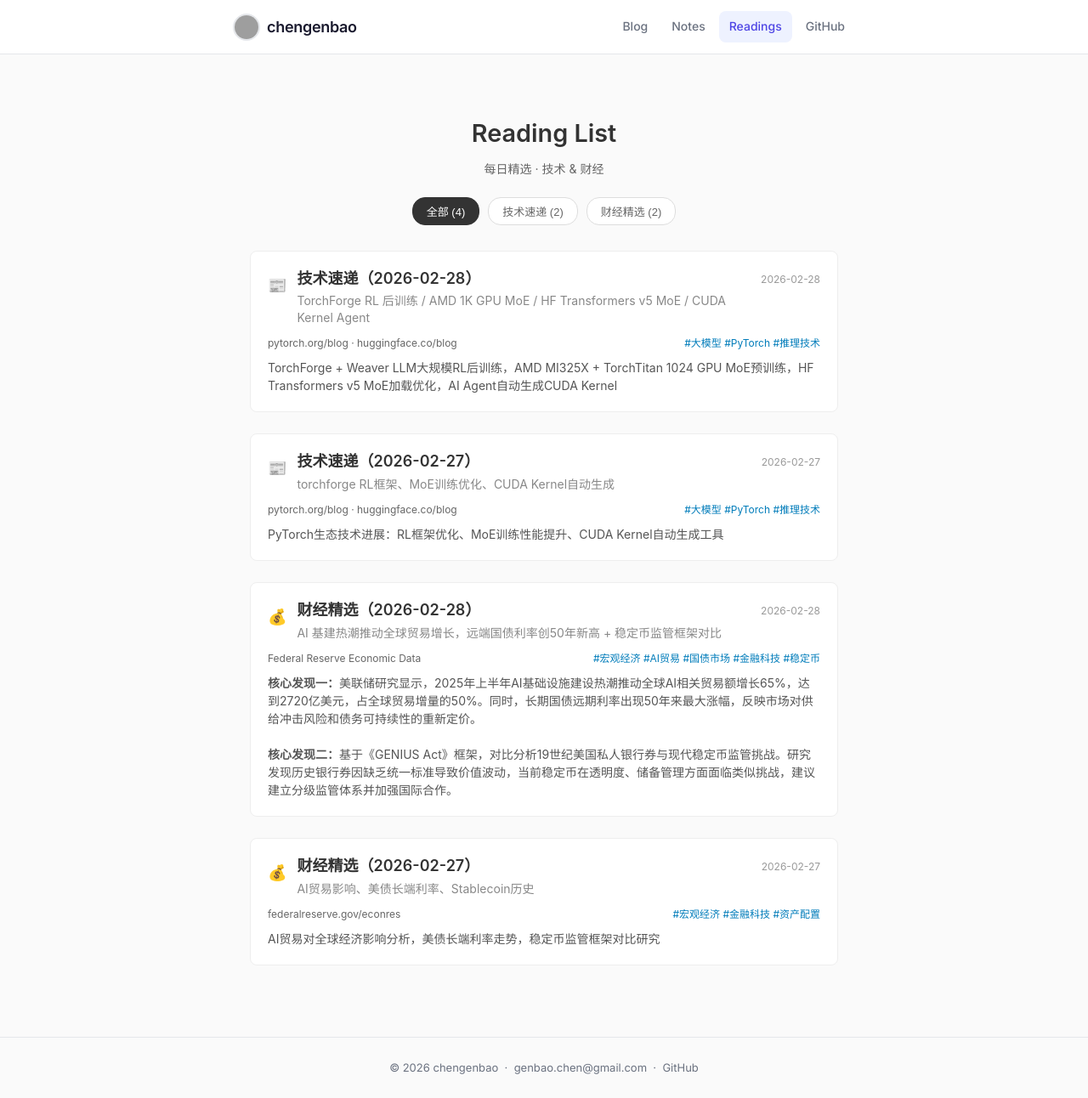
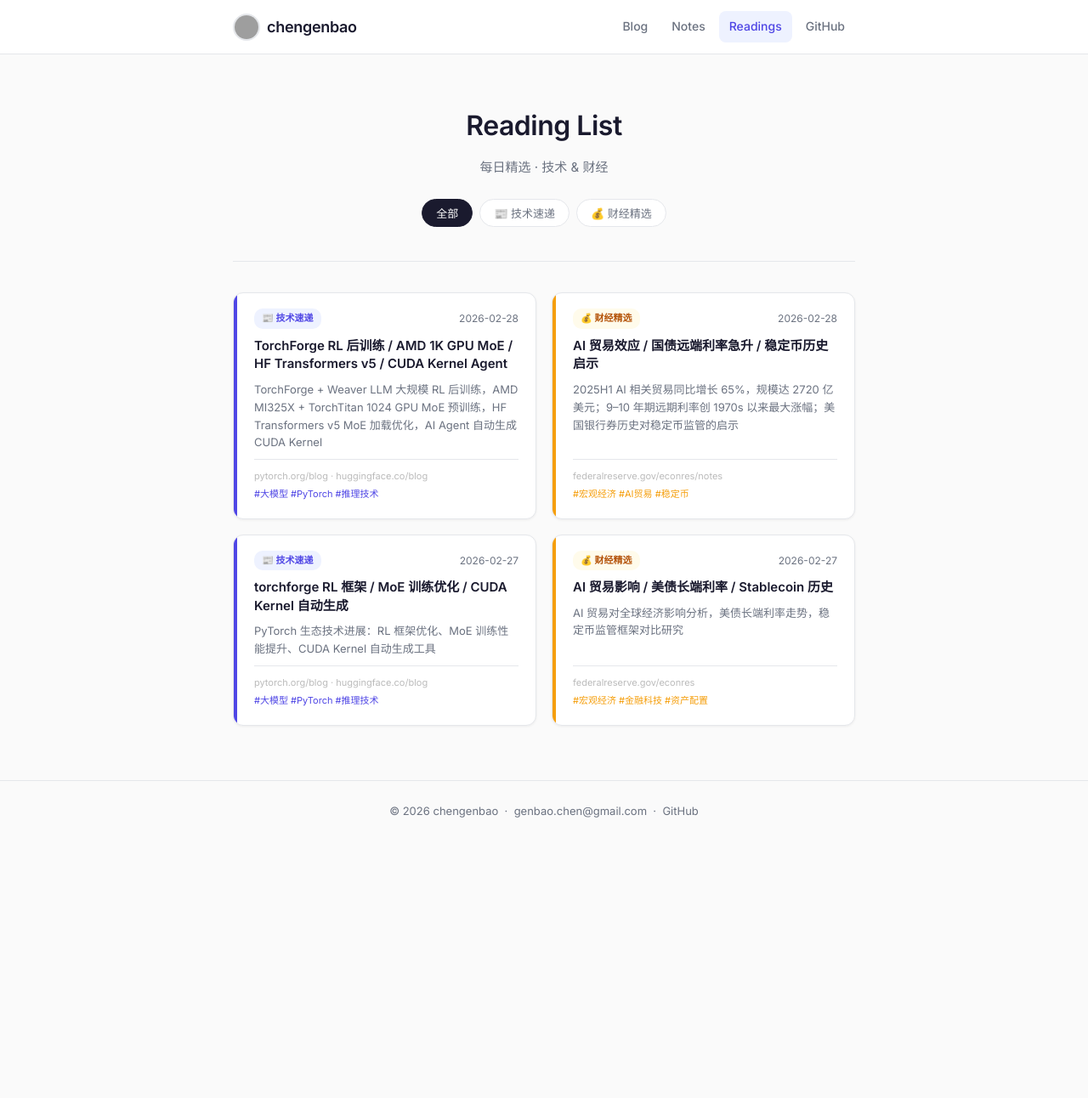
Before and after one commit to chengenbao/chengenbao.github.io, a Jekyll site: the page built from reading-list/index.md, in a window 1280 px wide. Shown: the whole page at 85% size. Built offline with Jekyll 4.4.1, drawn with Linux system fonts in a browser that asks for light colours; after the commit the page ends 989 px from its top, so only the background shows below that; grey boxes are pictures that could not be loaded.

Commit message:
feat: 重新设计 reading-list 列表页（卡片网格）和详情页（新 reading layout）样式

```diff
--- a/reading-list/index.md
+++ b/reading-list/index.md
@@ -4,254 +4,166 @@ title: "Reading List"
 permalink: /reading-list/
 ---
 
-<div class="reading-list">
-  <div class="header">
+<div class="rl-page">
+  <div class="rl-hero">
     <h1>Reading List</h1>
-    <p>每日精选 · 技术 & 财经</p>
-    <div class="filters">
-      <button class="filter-btn active" data-filter="all">全部 (4)</button>
-      <button class="filter-btn" data-filter="tech">技术速递 (2)</button>
-      <button class="filter-btn" data-filter="finance">财经精选 (2)</button>
+    <p>每日精选 · 技术 &amp; 财经</p>
+    <div class="rl-filters">
+      <button class="rl-filter active" data-filter="all">全部</button>
+      <button class="rl-filter" data-filter="tech">📰 技术速递</button>
+      <button class="rl-filter" data-filter="finance">💰 财经精选</button>
     </div>
   </div>
 
-  <div class="articles">
-    <article class="article tech">
-      <div class="article-header">
-        <span class="icon">📰</span>
-        <div class="titles">
-          <h2 class="main-title"><a href="/reading-list/2026-02-28-tech/">技术速递（2026-02-28）</a></h2>
-          <p class="sub-title">TorchForge RL 后训练 / AMD 1K GPU MoE / HF Transformers v5 MoE / CUDA Kernel Agent</p>
+  <div class="rl-grid">
+
+    <a class="rl-card tech" href="/reading-list/2026-02-28-tech/">
+      <div class="rl-accent"></div>
+      <div class="rl-body">
+        <div class="rl-top">
+          <span class="rl-badge tech">📰 技术速递</span>
+          <time>2026-02-28</time>
         </div>
-        <time>2026-02-28</time>
+        <h2>TorchForge RL 后训练 / AMD 1K GPU MoE / HF Transformers v5 / CUDA Kernel Agent</h2>
+        <p>TorchForge + Weaver LLM 大规模 RL 后训练，AMD MI325X + TorchTitan 1024 GPU MoE 预训练，HF Transformers v5 MoE 加载优化，AI Agent 自动生成 CUDA Kernel</p>
+        <div class="rl-meta">
+          <span class="rl-source">pytorch.org/blog · huggingface.co/blog</span>
+          <span class="rl-tags">#大模型 #PyTorch #推理技术</span>
+        </div>
       </div>
-      <div class="meta">
-        <span class="source">pytorch.org/blog · huggingface.co/blog</span>
-        <span class="tags">#大模型 #PyTorch #推理技术</span>
+    </a>
+
+    <a class="rl-card finance" href="/reading-list/2026-02-28-finance/">
+      <div class="rl-accent"></div>
+      <div class="rl-body">
+        <div class="rl-top">
+          <span class="rl-badge finance">💰 财经精选</span>
+          <time>2026-02-28</time>
+        </div>
+        <h2>AI 贸易效应 / 国债远端利率急升 / 稳定币历史启示</h2>
+        <p>2025H1 AI 相关贸易同比增长 65%，规模达 2720 亿美元；9–10 年期远期利率创 1970s 以来最大涨幅；美国银行券历史对稳定币监管的启示</p>
+        <div class="rl-meta">
+          <span class="rl-source">federalreserve.gov/econres/notes</span>
+          <span class="rl-tags">#宏观经济 #AI贸易 #稳定币</span>
+        </div>
       </div>
-      <p class="summary">TorchForge + Weaver LLM大规模RL后训练，AMD MI325X + TorchTitan 1024 GPU MoE预训练，HF Transformers v5 MoE加载优化，AI Agent自动生成CUDA Kernel</p>
-    </article>
+    </a>
 
-    <article class="article tech">
-      <div class="article-header">
-        <span class="icon">📰</span>
-        <div class="titles">
-          <h2 class="main-title"><a href="/reading-list/2026-02-27-tech/">技术速递（2026-02-27）</a></h2>
-          <p class="sub-title">torchforge RL框架、MoE训练优化、CUDA Kernel自动生成</p>
+    <a class="rl-card tech" href="/reading-list/2026-02-27-tech/">
+      <div class="rl-accent"></div>
+      <div class="rl-body">
+        <div class="rl-top">
+          <span class="rl-badge tech">📰 技术速递</span>
+          <time>2026-02-27</time>
         </div>
-        <time>2026-02-27</time>
+        <h2>torchforge RL 框架 / MoE 训练优化 / CUDA Kernel 自动生成</h2>
+        <p>PyTorch 生态技术进展：RL 框架优化、MoE 训练性能提升、CUDA Kernel 自动生成工具</p>
+        <div class="rl-meta">
+          <span class="rl-source">pytorch.org/blog · huggingface.co/blog</span>
+          <span class="rl-tags">#大模型 #PyTorch #推理技术</span>
+        </div>
       </div>
-      <div class="meta">
-        <span class="source">pytorch.org/blog · huggingface.co/blog</span>
-        <span class="tags">#大模型 #PyTorch #推理技术</span>
+    </a>
+
+    <a class="rl-card finance" href="/reading-list/2026-02-27-finance/">
+      <div class="rl-accent"></div>
+      <div class="rl-body">
+        <div class="rl-top">
+          <span class="rl-badge finance">💰 财经精选</span>
+          <time>2026-02-27</time>
+        </div>
+        <h2>AI 贸易影响 / 美债长端利率 / Stablecoin 历史</h2>
+        <p>AI 贸易对全球经济影响分析，美债长端利率走势，稳定币监管框架对比研究</p>
+        <div class="rl-meta">
+          <span class="rl-source">federalreserve.gov/econres</span>
+          <span class="rl-tags">#宏观经济 #金融科技 #资产配置</span>
+        </div>
       </div>
-      <p class="summary">PyTorch生态技术进展：RL框架优化、MoE训练性能提升、CUDA Kernel自动生成工具</p>
-    </article>
+    </a>
 
-    <article class="article finance">
-      <div class="article-header">
-        <span class="icon">💰</span>
-        <div class="titles">
-          <h2 class="main-title"><a href="/reading-list/2026-02-28-finance/">财经精选（2026-02-28）</a></h2>
-          <p class="sub-title">AI 基建热潮推动全球贸易增长，远端国债利率创50年新高 + 稳定币监管框架对比</p>
-        </div>
-        <time>2026-02-28</time>
-      </div>
-      <div class="meta">
-        <span class="source"><a href="https://www.federalreserve.gov/econres/notes/" target="_blank">Federal Reserve Economic Data</a></span>
-        <span class="tags">#宏观经济 #AI贸易 #国债市场 #金融科技 #稳定币</span>
-      </div>
-      <p class="summary"><strong>核心发现一：</strong>美联储研究显示，2025年上半年AI基础设施建设热潮推动全球AI相关贸易额增长65%，达到2720亿美元，占全球贸易增量的50%。同时，长期国债远期利率出现50年来最大涨幅，反映市场对供给冲击风险和债务可持续性的重新定价。<br><br><strong>核心发现二：</strong>基于《GENIUS Act》框架，对比分析19世纪美国私人银行券与现代稳定币监管挑战。研究发现历史银行券因缺乏统一标准导致价值波动，当前稳定币在透明度、储备管理方面面临类似挑战，建议建立分级监管体系并加强国际合作。</p>
-    </article>
-
-    <article class="article finance">
-      <div class="article-header">
-        <span class="icon">💰</span>
-        <div class="titles">
-          <h2 class="main-title"><a href="/reading-list/2026-02-27-finance/">财经精选（2026-02-27）</a></h2>
-          <p class="sub-title">AI贸易影响、美债长端利率、Stablecoin历史</p>
-        </div>
-        <time>2026-02-27</time>
-      </div>
-      <div class="meta">
-        <span class="source">federalreserve.gov/econres</span>
-        <span class="tags">#宏观经济 #金融科技 #资产配置</span>
-      </div>
-      <p class="summary">AI贸易对全球经济影响分析，美债长端利率走势，稳定币监管框架对比研究</p>
-    </article>
   </div>
 </div>
 
 <style>
-.reading-list {
-  max-width: 800px;
-  margin: 0 auto;
-  padding: 20px;
-  font-family: -apple-system, BlinkMacSystemFont, "Segoe UI", Roboto, sans-serif;
+.rl-page { max-width: 900px; margin: 0 auto; }
+
+/* Hero */
+.rl-hero { text-align: center; padding: 8px 0 40px; margin-bottom: 36px; border-bottom: 1px solid var(--border); }
+.rl-hero h1 { font-size: 2em; font-weight: 700; letter-spacing: -.5px; color: var(--text); margin-bottom: 8px; }
+.rl-hero > p { color: var(--muted); font-size: 15px; margin-bottom: 24px; }
+
+/* Filters */
+.rl-filters { display: flex; justify-content: center; gap: 8px; flex-wrap: wrap; }
+.rl-filter {
+  padding: 6px 16px; border: 1.5px solid var(--border); border-radius: 20px;
+  background: var(--surface); color: var(--muted); font-size: 13px; font-weight: 500;
+  cursor: pointer; transition: all .15s; outline: none; font-family: var(--sans);
+}
+.rl-filter:hover { border-color: var(--accent); color: var(--accent); }
+.rl-filter.active { background: var(--text); border-color: var(--text); color: #fff; }
+
+/* Grid */
+.rl-grid { display: grid; grid-template-columns: 1fr 1fr; gap: 18px; }
+@media (max-width: 620px) { .rl-grid { grid-template-columns: 1fr; } }
+
+/* Card */
+.rl-card {
+  display: flex; border-radius: var(--rl); border: 1px solid var(--border);
+  background: var(--surface); text-decoration: none; color: var(--text); overflow: hidden;
+  box-shadow: 0 1px 3px rgba(0,0,0,.06);
+  transition: transform .18s ease, box-shadow .18s ease, border-color .18s ease;
+}
+.rl-card:hover {
+  transform: translateY(-3px);
+  box-shadow: 0 8px 24px rgba(0,0,0,.09);
+  border-color: var(--accent);
 }
 
-.header {
-  text-align: center;
-  margin-bottom: 30px;
+/* Accent bar */
+.rl-accent { width: 4px; flex-shrink: 0; }
+.rl-card.tech .rl-accent    { background: var(--accent); }
+.rl-card.finance .rl-accent { background: #f59e0b; }
+
+/* Body */
+.rl-body { padding: 18px 20px; display: flex; flex-direction: column; gap: 9px; flex: 1; min-width: 0; }
+
+/* Top row */
+.rl-top { display: flex; align-items: center; justify-content: space-between; gap: 8px; }
+.rl-badge {
+  font-size: 11px; font-weight: 600; padding: 2px 9px; border-radius: 10px; white-space: nowrap;
 }
+.rl-badge.tech    { background: var(--accent-bg); color: var(--accent); }
+.rl-badge.finance { background: #fffbeb; color: #b45309; }
+.rl-top time { font-size: 12px; color: var(--muted); white-space: nowrap; }
 
-.header h1 {
-  font-size: 1.8em;
-  color: #333;
-  margin: 0 0 5px 0;
-  font-weight: 600;
-}
+/* Title */
+.rl-body h2 { font-size: 15px; font-weight: 600; color: var(--text); margin: 0; line-height: 1.45; }
+.rl-card:hover .rl-body h2 { color: var(--accent); }
 
-.header p {
-  color: #666;
-  margin: 0 0 20px 0;
-  font-size: 14px;
-}
+/* Summary */
+.rl-body > p { font-size: 13px; color: var(--muted); margin: 0; line-height: 1.6; flex: 1; }
 
-.filters {
-  display: flex;
-  justify-content: center;
-  gap: 10px;
-}
-
-.filter-btn {
-  padding: 6px 16px;
-  border: 1px solid #ddd;
-  background: white;
-  color: #666;
-  border-radius: 15px;
-  cursor: pointer;
-  font-size: 13px;
-  transition: all 0.2s;
-}
-
-.filter-btn:hover {
-  border-color: #999;
-}
-
-.filter-btn.active {
-  background: #333;
-  color: white;
-  border-color: #333;
-}
-
-.articles {
-  display: flex;
-  flex-direction: column;
-  gap: 25px;
-}
-
-.article {
-  padding: 20px;
-  border: 1px solid #eee;
-  border-radius: 8px;
-  background: white;
-}
-
-.article.tech {
-  border-left: 1px solid #eee;
-}
-
-.article.finance {
-  border-left: 1px solid #eee;
-}
-
-.article-header {
-  display: flex;
-  align-items: flex-start;
-  gap: 12px;
-  margin-bottom: 10px;
-}
-
-.icon {
-  font-size: 18px;
-  margin-top: 4px;
-}
-
-.titles {
-  flex: 1;
-}
-
-.main-title {
-  margin: 0 0 5px 0;
-  font-size: 18px;
-  font-weight: 600;
-  line-height: 1.3;
-}
-
-.main-title a {
-  color: #333;
-  text-decoration: none;
-}
-
-.main-title a:hover {
-  color: #007cba;
-}
-
-.sub-title {
-  margin: 0;
-  font-size: 14px;
-  color: #888;
-  line-height: 1.4;
-}
-
-time {
-  color: #999;
-  font-size: 12px;
-  white-space: nowrap;
-  margin-top: 2px;
-}
-
-.meta {
-  display: flex;
-  justify-content: space-between;
-  align-items: center;
-  margin-bottom: 8px;
-  font-size: 12px;
-}
-
-.source {
-  color: #666;
-}
-
-.source a {
-  color: #666;
-  text-decoration: none;
-}
-
-.source a:hover {
-  color: #007cba;
-  text-decoration: underline;
-}
-
-.tags {
-  color: #007cba;
-}
-
-.summary {
-  margin: 0;
-  color: #555;
-  font-size: 14px;
-  line-height: 1.5;
-}
+/* Meta */
+.rl-meta { display: flex; flex-direction: column; gap: 2px; padding-top: 10px; border-top: 1px solid var(--border); }
+.rl-source { font-size: 11px; color: #bbb; }
+.rl-tags { font-size: 11px; }
+.rl-card.tech    .rl-tags { color: var(--accent); }
+.rl-card.finance .rl-tags { color: #f59e0b; }
 </style>
 
 <script>
- document.querySelectorAll('.filter-btn').forEach(btn => {
-  btn.addEventListener('click', () => {
-    document.querySelectorAll('.filter-btn').forEach(b => b.classList.remove('active'));
-    btn.classList.add('active');
-
-    const filter = btn.dataset.filter;
-    const articles = document.querySelectorAll('.article');
-
-    articles.forEach(article => {
-      if (filter === 'all' || article.classList.contains(filter)) {
-        article.style.display = 'block';
-      } else {
-        article.style.display = 'none';
-      }
+(function(){
+  var btns = document.querySelectorAll('.rl-filter');
+  var cards = document.querySelectorAll('.rl-card');
+  btns.forEach(function(btn){
+    btn.addEventListener('click', function(){
+      btns.forEach(function(b){ b.classList.remove('active'); });
+      btn.classList.add('active');
+      var f = btn.dataset.filter;
+      cards.forEach(function(c){
+        c.style.display = (f === 'all' || c.classList.contains(f)) ? '' : 'none';
+      });
     });
   });
-});
+})();
 </script>
```
Also changed, not shown: _layouts/reading.html (added, +85 -0 lines), _reading_list/2026-02-27-finance.md (+1 -1 lines), _reading_list/2026-02-27-tech.md (+1 -1 lines), _reading_list/2026-02-28-finance.md (+1 -1 lines), _reading_list/2026-02-28-tech.md (+1 -1 lines).
